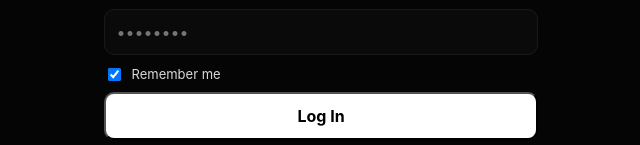
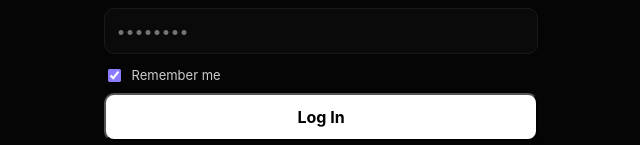
Before and after one commit to emirusmaximus/after-me-starter, a Next.js app: page /login in a window 1280 px wide. Shown: the part 419-564 px from the top of the page, without its empty margins (319-959 px from the left). Built offline with nearby package versions, Linux system fonts and the light colour scheme; no server answers.

Commit message:
Update page.tsx

```diff
--- a/app/login/page.tsx
+++ b/app/login/page.tsx
@@ -1,6 +1,6 @@
 "use client";
 
-import { Suspense, useState, useEffect } from "react";
+import { Suspense, useState } from "react";
 import { useRouter, useSearchParams } from "next/navigation";
 import { supabase } from "@/lib/supabaseClient";
 import Link from "next/link";
@@ -29,27 +29,17 @@ function LoginInner() {
   const [err, setErr] = useState("");
   const [loading, setLoading] = useState(false);
 
-  // Tercihi yerelden çek (opsiyonel)
-  useEffect(() => {
-    if (typeof window !== "undefined") {
-      const v = localStorage.getItem("afterme_remember");
-      if (v === "0") setRememberMe(false);
-    }
-  }, []);
-
   async function handleLogin(e: React.FormEvent<HTMLFormElement>) {
     e.preventDefault();
     setErr("");
     setLoading(true);
 
-    // Kullanıcı tercihini kaydet (UI/analitik amaçlı).
+    // kullanıcı tercihini kaydediyoruz (UI amaçlı)
     if (typeof window !== "undefined") {
       localStorage.setItem("afterme_remember", rememberMe ? "1" : "0");
     }
 
-    // Supabase tarafında persistSession lib/supabaseClient.ts'de zaten açık.
     const { error } = await supabase.auth.signInWithPassword({ email, password });
-
     setLoading(false);
     if (error) return setErr(error.message);
 
@@ -93,15 +83,19 @@ function LoginInner() {
             required
           />
 
-          {/* ✅ Remember me */}
-          <label style={{display:"flex",alignItems:"center",gap:8, marginTop:2}}>
+          {/* ✅ Remember me ekle (minimal, arayüzü bozmadan) */}
+          <div style={{ display: "flex", alignItems: "center", gap: "8px", marginTop: "4px" }}>
             <input
               type="checkbox"
+              id="rememberMe"
               checked={rememberMe}
-              onChange={(e)=>setRememberMe(e.target.checked)}
+              onChange={(e) => setRememberMe(e.target.checked)}
+              style={{ accentColor: "#8A7CFF" }}
             />
-            Remember me
-          </label>
+            <label htmlFor="rememberMe" style={{ fontSize: "13px", color: "#ccc" }}>
+              Remember me
+            </label>
+          </div>
 
           <button className="btn solid" type="submit" disabled={loading}>
             {loading ? "Logging in…" : "Log In"}
```
